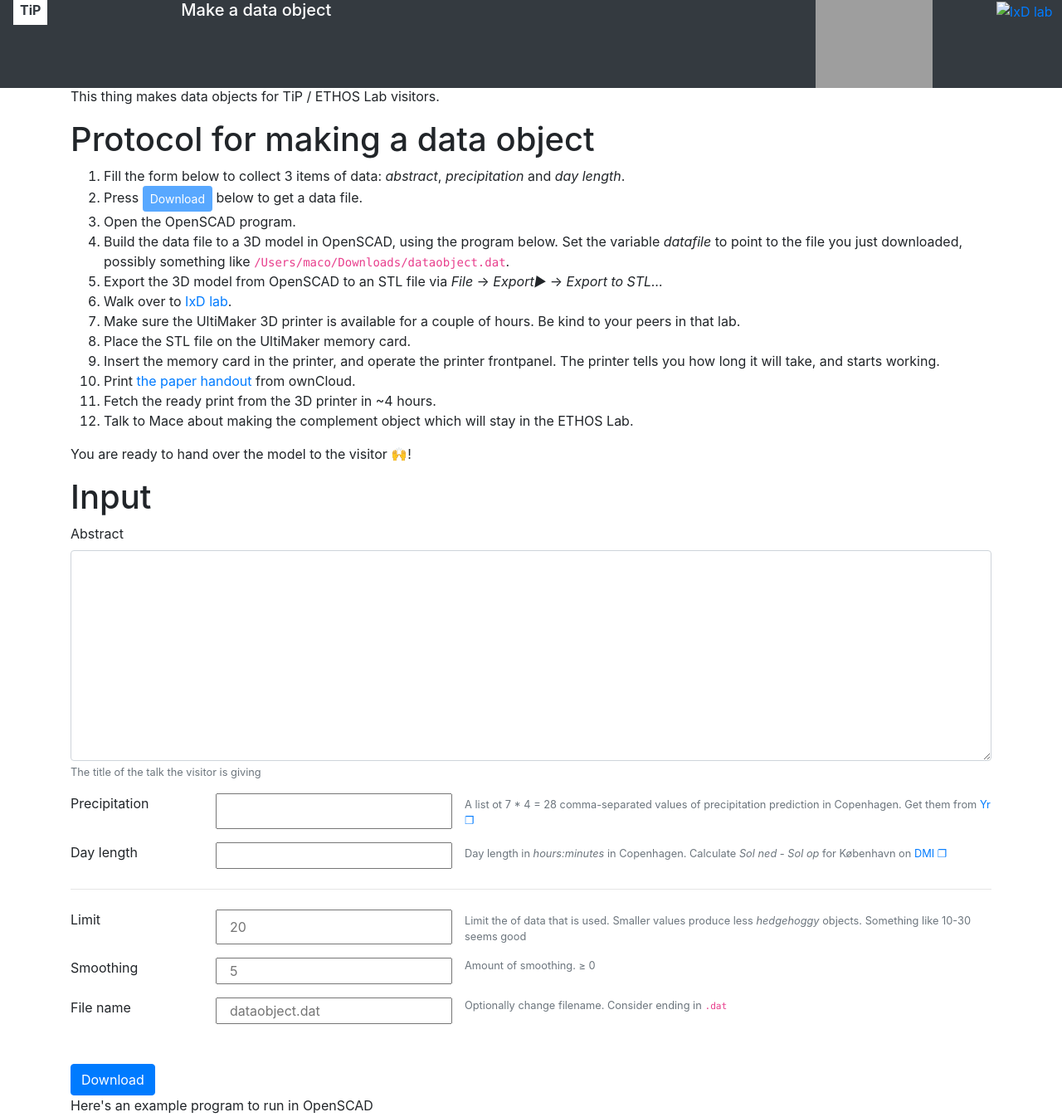
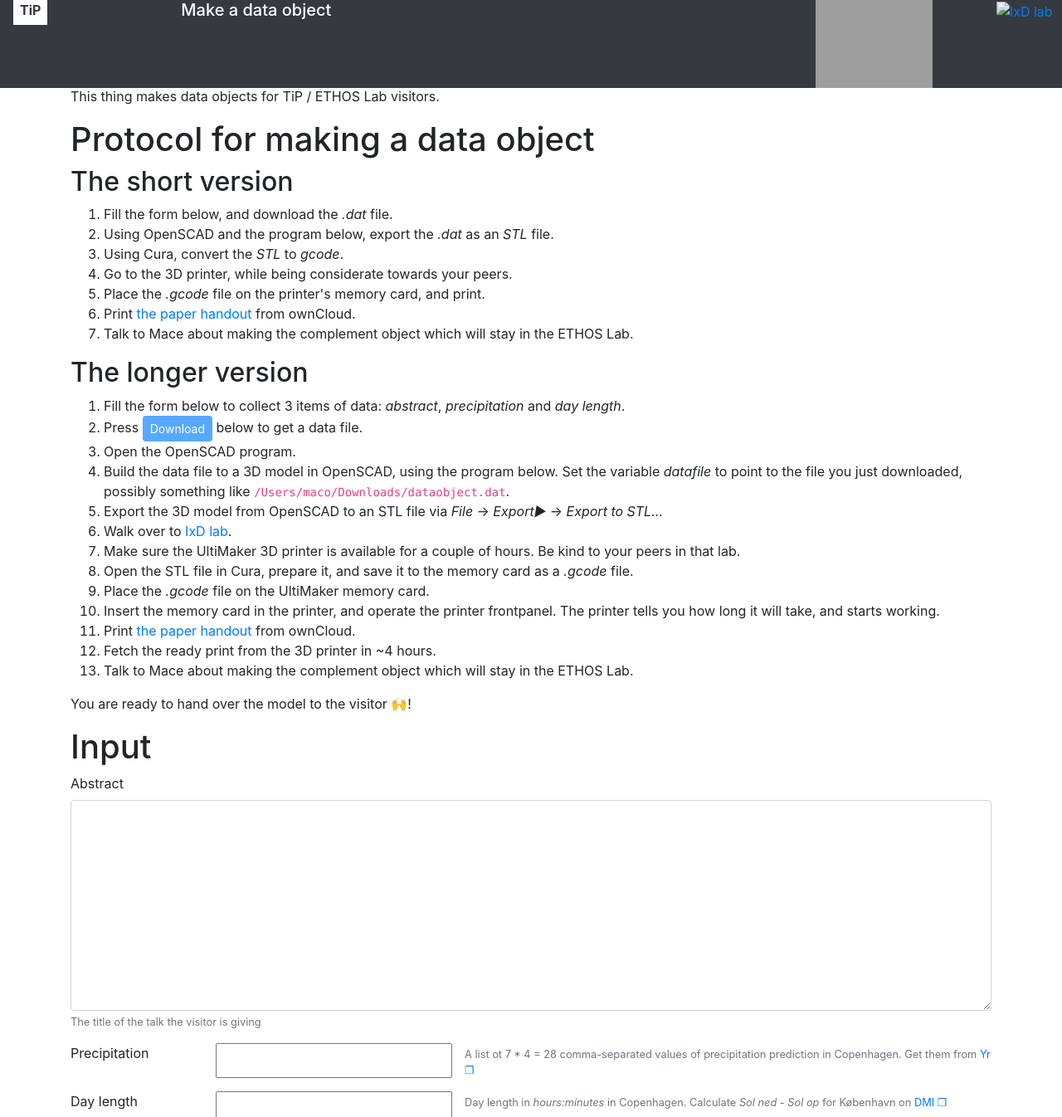
Before and after one commit to ituethoslab/make_a_data_object, a Flask app: page / in a window 1280 px wide. Shown: the top 1346 px of the page at 83% size. Run offline with Flask 2, Linux system fonts and the light colour scheme; data that the repository does not hold is empty; some libraries are stand-ins or nearby versions; grey boxes are pictures that could not be loaded.

Commit message:
Added missing step with Cura to the protocol. Fixes #35. It is getting long, so there are now two, hopefully agreeing protocols – a short one and a longer one. Thanks for Sunniva for feedback.

```diff
--- a/make_a_data_object/templates/index.html
+++ b/make_a_data_object/templates/index.html
@@ -34,6 +34,17 @@
 	<h1>Intro</h1>
 	<p>This thing makes data objects for TiP / ETHOS Lab visitors.</p>
 	<h1>Protocol for making a data object</h1>
+	<h2>The short version</h2>
+	<ol>
+	  <li>Fill the form below, and download the <var>.dat</var> file.</li>
+	  <li>Using OpenSCAD and the program below, export the <var>.dat</var> as an <var>STL</var> file.</li>
+	  <li>Using Cura, convert the <var>STL</var> to <var>gcode</var>.</li>
+	  <li>Go to the 3D printer, while being considerate towards your peers.</li>
+	  <li>Place the <var>.gcode</var> file on the printer's memory card, and print.</li>
+	  <li>Print <a href="https://owncloud.itu.dk/index.php/apps/files/?dir=/data%20object/handout&fileid=5034237">the paper handout</a> from ownCloud.</li>
+	  <li>Talk to Mace about making the complement object which will stay in the ETHOS Lab.</li>
+	</ol>
+	<h2>The longer version</h2>
 	<ol>
 	  <li>Fill the form below to collect 3 items of data: <var>abstract</var>, <var>precipitation</var> and <var>day length</var>.</li>
 	  <li>Press <button type="button" class="btn btn-primary btn-sm" disabled>Download</button> below to get a data file.</li>
@@ -42,7 +53,8 @@
 	  <li>Export the 3D model from OpenSCAD to an STL file via <em>File</em> → <em>Export►</em> → <em>Export to STL&hellip;</em></li>
 	  <li>Walk over to <a href="https://ixdlab.itu.dk/">IxD lab</a>.</li>
 	  <li>Make sure the UltiMaker 3D printer is available for a couple of hours. Be kind to your peers in that lab.</li>
-	  <li>Place the STL file on the UltiMaker memory card.</li>
+	  <li>Open the STL file in Cura, prepare it, and save it to the memory card as a <var>.gcode</var> file.</li>
+	  <li>Place the <var>.gcode</var> file on the UltiMaker memory card.</li>
 	  <li>Insert the memory card in the printer, and operate the printer frontpanel. The printer tells you how long it will take, and starts working.</li>
 	  <li>Print <a href="https://owncloud.itu.dk/index.php/apps/files/?dir=/data%20object/handout&fileid=5034237">the paper handout</a> from ownCloud.</li>
 	  <li>Fetch the ready print from the 3D printer in ~4 hours.</li>
```
